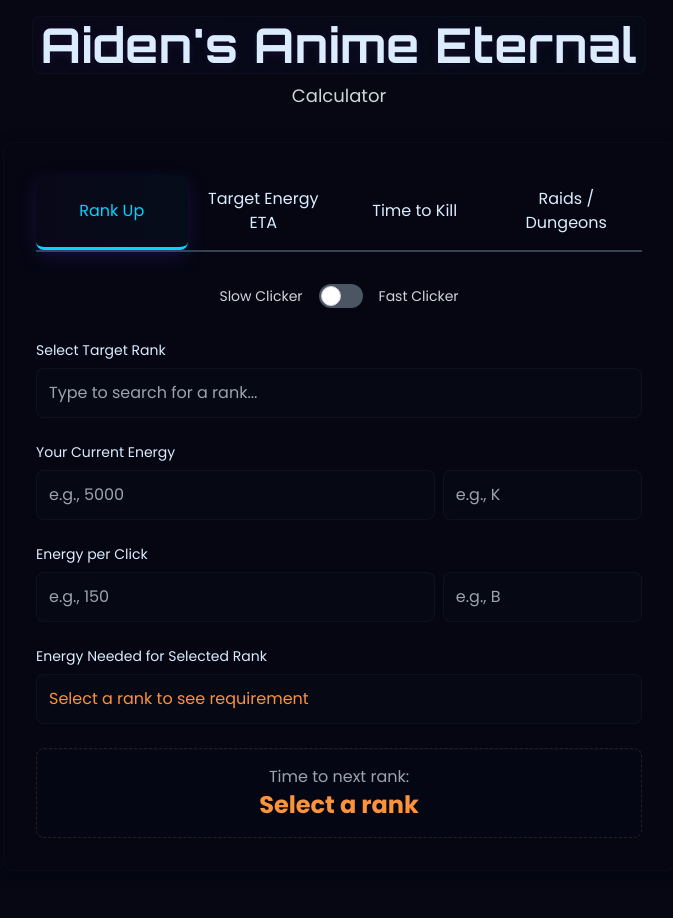
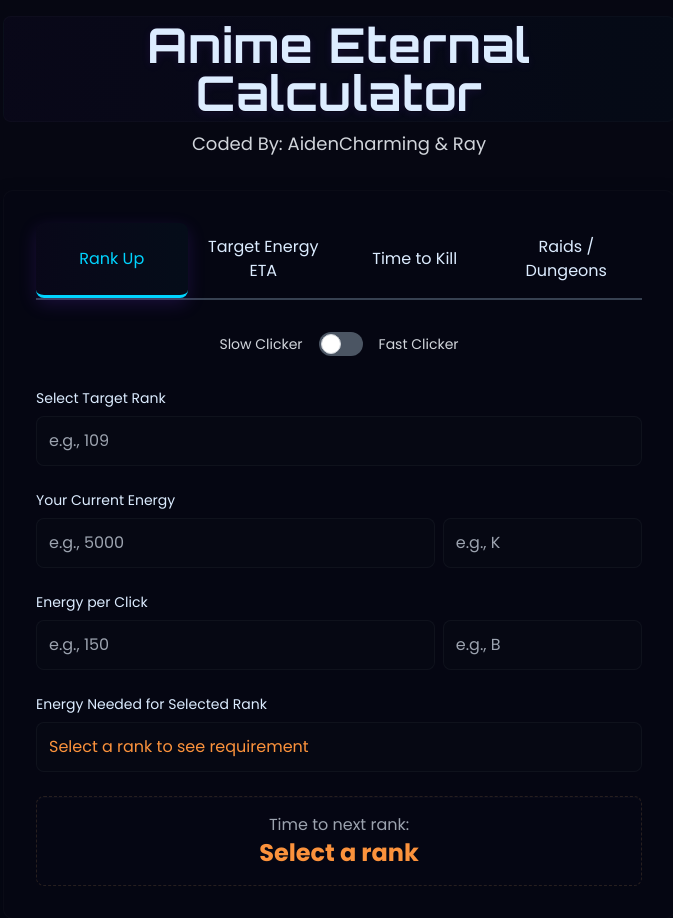
Before and after one commit to AidenCharming/animeeternalcalc.github.io, a plain HTML site: page index.html in a window 1280 px wide. Shown: the whole page, without its empty margins (301-974 px from the left). Before the commit the page ends 887 px from the top, so only its background shows below. Drawn offline with nearby package versions, Linux system fonts and the light colour scheme; a web font is replaced by a local one.

Commit message:
Update index.html
credit where credit is due

```diff
--- a/index.html
+++ b/index.html
@@ -58,8 +58,8 @@
 
     <div class="w-full max-w-2xl mx-auto">
         <header class="text-center mb-8">
-            <h1 class="anime-title text-4xl md:text-5xl font-bold mb-2">Aiden's Anime Eternal</h1>
-            <p class="text-lg text-gray-300">Calculator</p>
+            <h1 class="anime-title text-4xl md:text-5xl font-bold mb-2">Anime Eternal Calculator</h1>
+            <p class="text-lg text-gray-300">Coded By: AidenCharming & Ray</p>
         </header>
 
         <main class="calculator-card rounded-2xl p-6 md:p-8">
@@ -84,7 +84,7 @@
                 <div>
                     <label for="rankInput" class="block mb-2 text-sm font-medium">Select Target Rank</label>
                     <div class="relative">
-                        <input type="text" id="rankInput" class="input-field w-full p-3 rounded-lg" placeholder="Type to search for a rank..." autocomplete="off">
+                        <input type="text" id="rankInput" class="input-field w-full p-3 rounded-lg" placeholder="e.g., 109" autocomplete="off">
                         <input type="hidden" id="rankSelect" value="">
                         <div id="rankList" class="search-list absolute z-10 w-full bg-[#131320] border border-[#3a3a5a] rounded-lg mt-1 max-h-48 overflow-y-auto hidden"></div>
                     </div>
@@ -121,7 +121,7 @@
                 </div>
             </div>
 
-            <!-- Panel: Energy ETA -->
+            <!-- Panel: Target Energy ETA -->
             <div id="panel-eta" class="hidden space-y-6">
                 <div class="flex items-center justify-center space-x-4 py-2">
                     <span class="text-gray-300 text-sm">Slow Clicker</span>
@@ -131,7 +131,7 @@
                     </label>
                     <span class="text-gray-300 text-sm">Fast Clicker</span>
                 </div>
-                <div>
+                 <div>
                     <label for="currentEnergyETA" class="block mb-2 text-sm font-medium">Your Current Energy</label>
                     <div class="flex space-x-2">
                         <input type="number" id="currentEnergyETA" class="input-field w-2/3 p-3 rounded-lg" placeholder="e.g., 5000">
@@ -145,7 +145,7 @@
                 <div>
                     <label for="targetEnergyETA" class="block mb-2 text-sm font-medium">Your Target Energy</label>
                     <div class="flex space-x-2">
-                        <input type="number" id="targetEnergyETA" class="input-field w-2/3 p-3 rounded-lg" placeholder="e.g., 100">
+                        <input type="number" id="targetEnergyETA" class="input-field w-2/3 p-3 rounded-lg" placeholder="e.g., 10000">
                         <div class="relative w-1/3">
                             <input type="text" id="targetEnergyETADenominationInput" class="input-field w-full p-3 rounded-lg" placeholder="e.g., M" autocomplete="off">
                             <input type="hidden" id="targetEnergyETADenominationValue" value="1">
@@ -165,7 +165,7 @@
                     </div>
                 </div>
                 <div class="result-box p-4 rounded-lg text-center">
-                    <p class="text-gray-400">Time to Target Energy:</p>
+                    <p class="text-gray-400">Time to target energy:</p>
                     <p id="etaResult" class="text-2xl font-bold text-orange-400">0s</p>
                 </div>
             </div>
```
